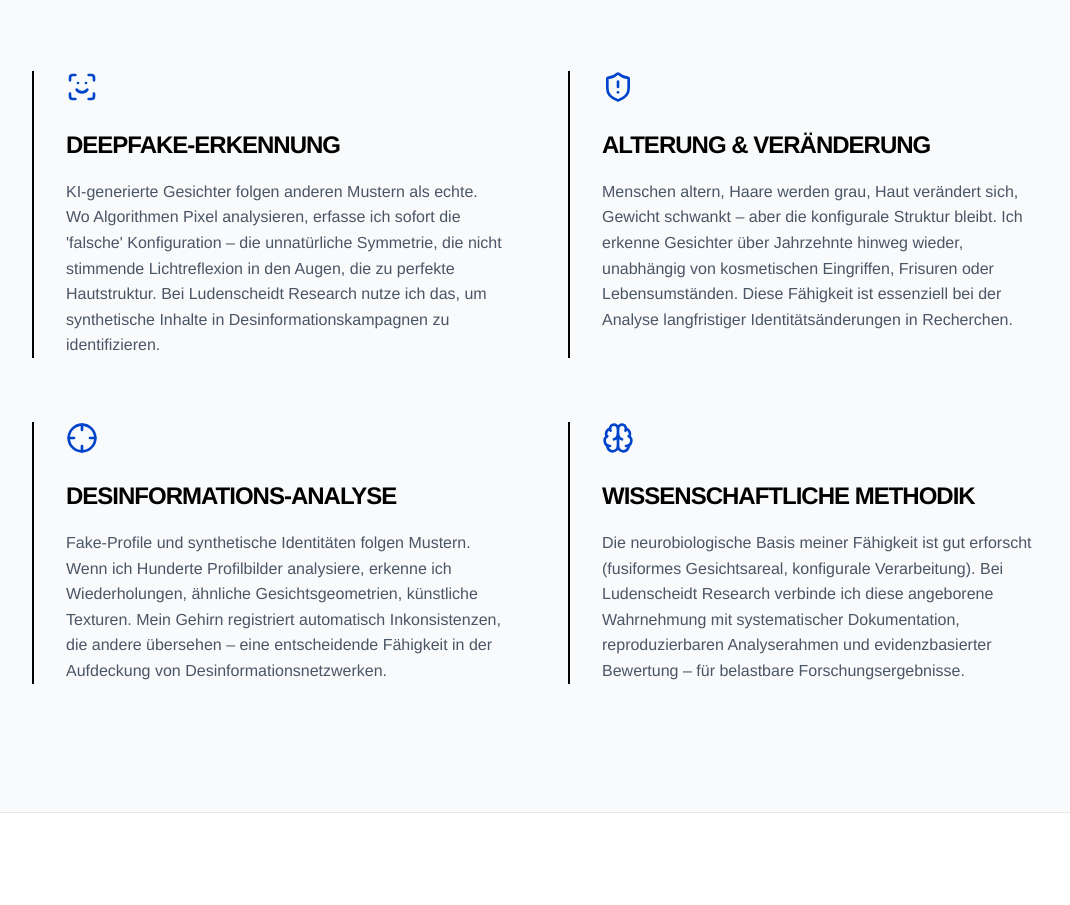
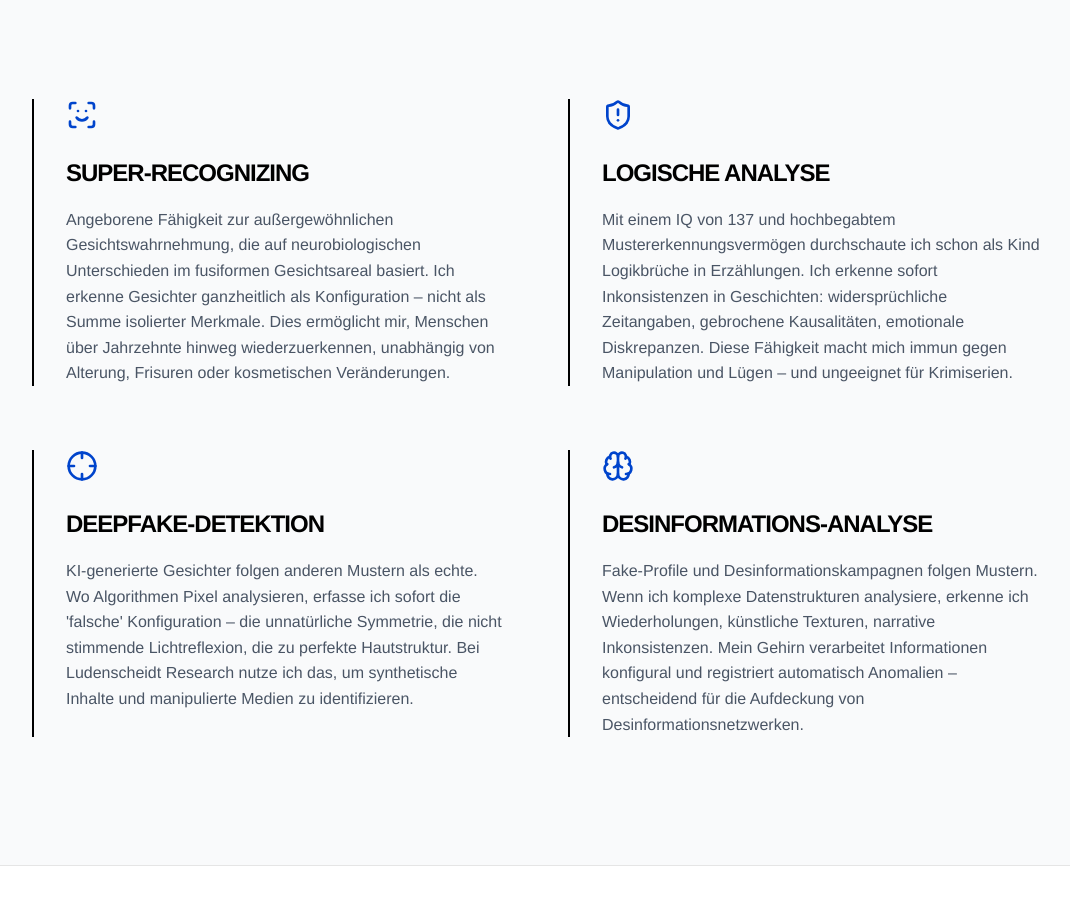
Before and after one commit to fabiana-hartchen/fabiana-hartchen.github.io, a React (Vite) app: page / in a window 1280 px wide. Shown: the part 3180-4085 px from the top of the page, without its empty margins (144-1214 px from the left). Built offline with nearby package versions, Linux system fonts and the light colour scheme.

Commit message:
Update App.tsx

```diff
--- a/src/App.tsx
+++ b/src/App.tsx
@@ -171,23 +171,23 @@ const ExpertiseSection = () => {
   const skills = [
     {
       icon: <ScanFace className="w-8 h-8" />,
-      title: "Deepfake-Erkennung",
-      desc: "KI-generierte Gesichter folgen anderen Mustern als echte. Wo Algorithmen Pixel analysieren, erfasse ich sofort die 'falsche' Konfiguration – die unnatürliche Symmetrie, die nicht stimmende Lichtreflexion in den Augen, die zu perfekte Hautstruktur. Bei Ludenscheidt Research nutze ich das, um synthetische Inhalte in Desinformationskampagnen zu identifizieren."
+      title: "Super-Recognizing",
+      desc: "Angeborene Fähigkeit zur außergewöhnlichen Gesichtswahrnehmung, die auf neurobiologischen Unterschieden im fusiformen Gesichtsareal basiert. Ich erkenne Gesichter ganzheitlich als Konfiguration – nicht als Summe isolierter Merkmale. Dies ermöglicht mir, Menschen über Jahrzehnte hinweg wiederzuerkennen, unabhängig von Alterung, Frisuren oder kosmetischen Veränderungen."
     },
     {
       icon: <ShieldAlert className="w-8 h-8" />,
-      title: "Alterung & Veränderung",
-      desc: "Menschen altern, Haare werden grau, Haut verändert sich, Gewicht schwankt – aber die konfigurale Struktur bleibt. Ich erkenne Gesichter über Jahrzehnte hinweg wieder, unabhängig von kosmetischen Eingriffen, Frisuren oder Lebensumständen. Diese Fähigkeit ist essenziell bei der Analyse langfristiger Identitätsänderungen in Recherchen."
+      title: "Logische Analyse",
+      desc: "Mit einem IQ von 137 und hochbegabtem Mustererkennungsvermögen durchschaute ich schon als Kind Logikbrüche in Erzählungen. Ich erkenne sofort Inkonsistenzen in Geschichten: widersprüchliche Zeitangaben, gebrochene Kausalitäten, emotionale Diskrepanzen. Diese Fähigkeit macht mich immun gegen Manipulation und Lügen – und ungeeignet für Krimiserien."
     },
     {
       icon: <Crosshair className="w-8 h-8" />,
-      title: "Desinformations-Analyse",
-      desc: "Fake-Profile und synthetische Identitäten folgen Mustern. Wenn ich Hunderte Profilbilder analysiere, erkenne ich Wiederholungen, ähnliche Gesichtsgeometrien, künstliche Texturen. Mein Gehirn registriert automatisch Inkonsistenzen, die andere übersehen – eine entscheidende Fähigkeit in der Aufdeckung von Desinformationsnetzwerken."
+      title: "Deepfake-Detektion",
+      desc: "KI-generierte Gesichter folgen anderen Mustern als echte. Wo Algorithmen Pixel analysieren, erfasse ich sofort die 'falsche' Konfiguration – die unnatürliche Symmetrie, die nicht stimmende Lichtreflexion, die zu perfekte Hautstruktur. Bei Ludenscheidt Research nutze ich das, um synthetische Inhalte und manipulierte Medien zu identifizieren."
     },
     {
       icon: <Brain className="w-8 h-8" />,
-      title: "Wissenschaftliche Methodik",
-      desc: "Die neurobiologische Basis meiner Fähigkeit ist gut erforscht (fusiformes Gesichtsareal, konfigurale Verarbeitung). Bei Ludenscheidt Research verbinde ich diese angeborene Wahrnehmung mit systematischer Dokumentation, reproduzierbaren Analyserahmen und evidenzbasierter Bewertung – für belastbare Forschungsergebnisse."
+      title: "Desinformations-Analyse",
+      desc: "Fake-Profile und Desinformationskampagnen folgen Mustern. Wenn ich komplexe Datenstrukturen analysiere, erkenne ich Wiederholungen, künstliche Texturen, narrative Inkonsistenzen. Mein Gehirn verarbeitet Informationen konfigural und registriert automatisch Anomalien – entscheidend für die Aufdeckung von Desinformationsnetzwerken."
     }
   ];
 
@@ -204,7 +204,7 @@ const ExpertiseSection = () => {
           Fähigkeiten & <br/><span className="text-black/30">Expertise</span>
         </h2>
         <p className="text-lg text-gray-600 max-w-2xl">
-          Meine Super-Recognizer-Fähigkeiten nutze ich täglich bei Ludenscheidt Research für konkrete Aufgaben: von der Identifikation synthetischer Medien bis zur Analyse komplexer Desinformationsmuster. Hier ist, was ich praktisch umsetze – basierend auf der neurobiologischen Besonderheit meines konfiguralen Wahrnehmungssystems.
+          Mit einem IQ von 137 und der seltenen Kombination aus Super-Recognizer-Fähigkeit und hochbegabtem Mustererkennungsvermögen arbeite ich bei Ludenscheidt Research an der Schnittstelle von Kognitionswissenschaft und digitaler Medienanalyse. Hier ist, was ich praktisch umsetze – basierend auf angeborenen Fähigkeiten, die wissenschaftlich erforscht und beruflich genutzt werden.
         </p>
       </motion.div>
 
```
